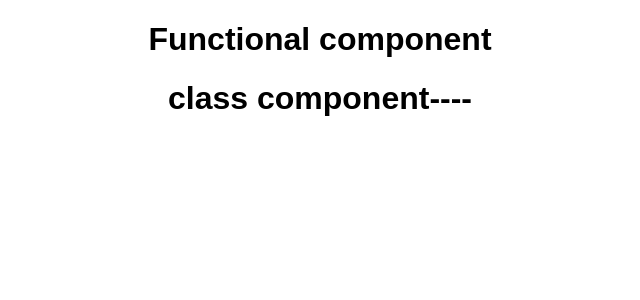
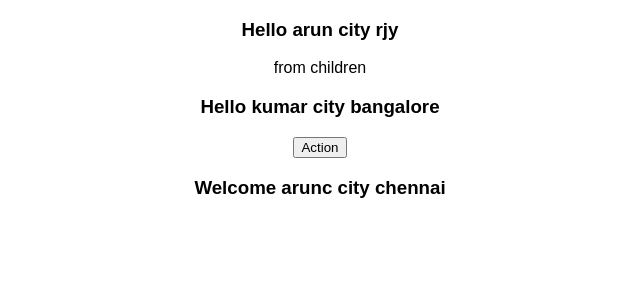
Before and after one commit to arunkumar419R/react-practice, a React (Create React App) app: page / in a window 1280 px wide. Shown: the top 300 px of the page, without its empty margins (320-960 px from the left). Built offline with nearby package versions, Linux system fonts and the light colour scheme.

Commit message:
props demo

```diff
--- a/src/App.js
+++ b/src/App.js
@@ -1,12 +1,21 @@
 import "./styles.css";
 import FnComp from "./components/FnComp";
 import ClsComp from "./components/ClsComp";
+import Greet from "./components/Greet";
+import Welcome from "./components/Welcome";
 
 export default function App() {
   return (
     <div className="App">
-      <FnComp />
-      <ClsComp />
+      {/* <FnComp />
+      <ClsComp /> */}
+      <Greet name="arun" city="rjy">
+        <p>from children</p>
+      </Greet>
+      <Greet name="kumar" city="bangalore">
+        <button>Action</button>
+      </Greet>
+      <Welcome name="arunc" city="chennai"></Welcome>
     </div>
   );
 }
--- a/src/components/ClsComp.js
+++ b/src/components/ClsComp.js
@@ -2,7 +2,7 @@ import React from "react";
 
 class ClsComp extends React.Component {
   render() {
-    return <h1>class component----</h1>;
+    return <h1>class component.</h1>;
   }
 }
 
--- a/src/components/FnComp.js
+++ b/src/components/FnComp.js
@@ -1,5 +1,10 @@
-function FnComp() {
-  return <h1>Functional component</h1>;
-}
+//Alternative like normal func
+// function FnComp() {
+//   return <h1>Functional component </h1>;
+// }
+
+const FnComp = () => {
+  return <h1>Functional component with fatarraow </h1>;
+};
 
 export default FnComp;
--- /dev/null
+++ b/src/components/Greet.js
@@ -0,0 +1,13 @@
+const Greet = (props) => {
+  console.log(props);
+  return (
+    <div>
+      <h3>
+        Hello {props.name} city {props.city}
+      </h3>
+      {props.children}
+    </div>
+  );
+};
+
+export default Greet;
--- /dev/null
+++ b/src/components/Welcome.js
@@ -0,0 +1,13 @@
+import React from "react";
+
+class Welcome extends React.Component {
+  render() {
+    return (
+      <h3>
+        Welcome {this.props.name} city {this.props.city}
+      </h3>
+    );
+  }
+}
+
+export default Welcome;
```
